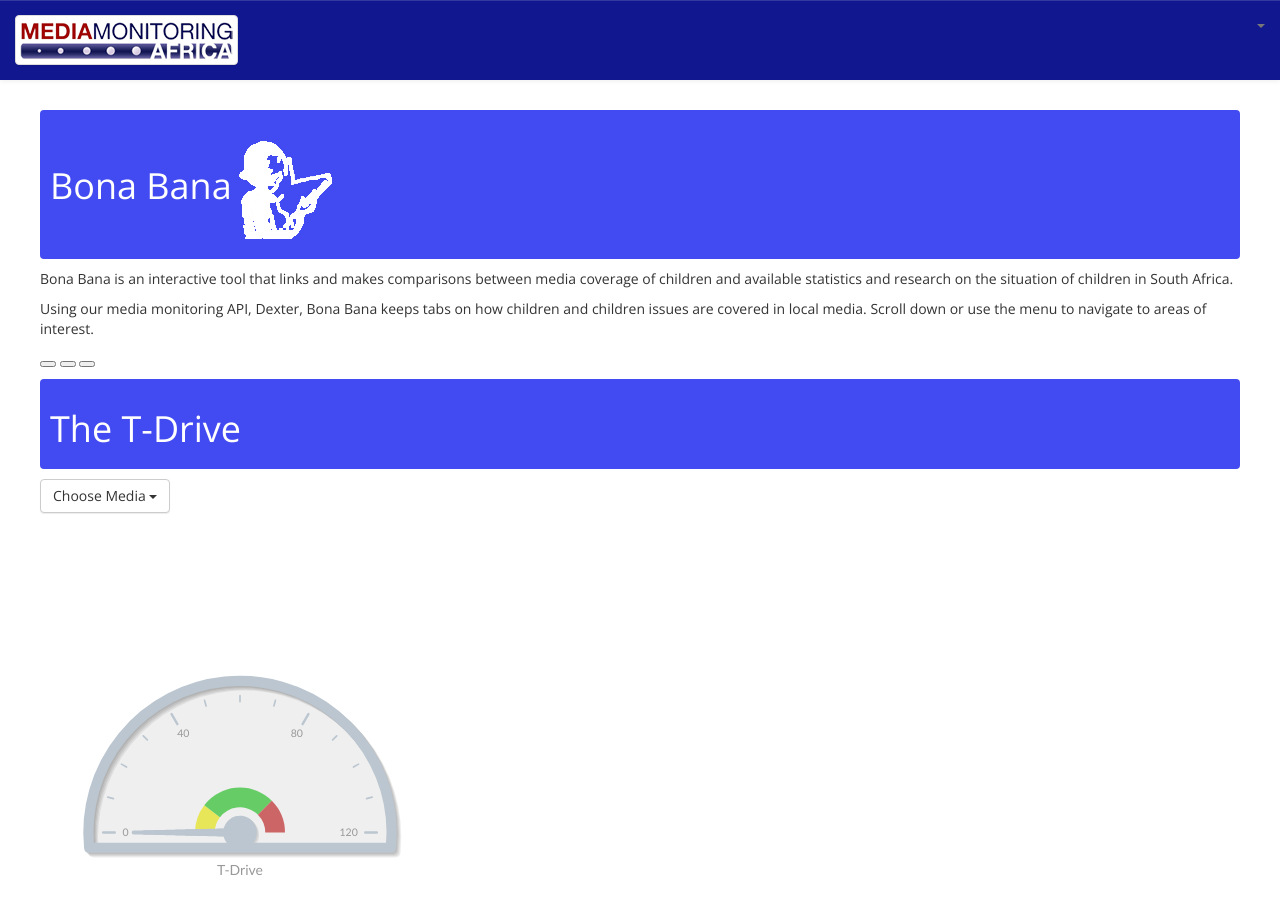
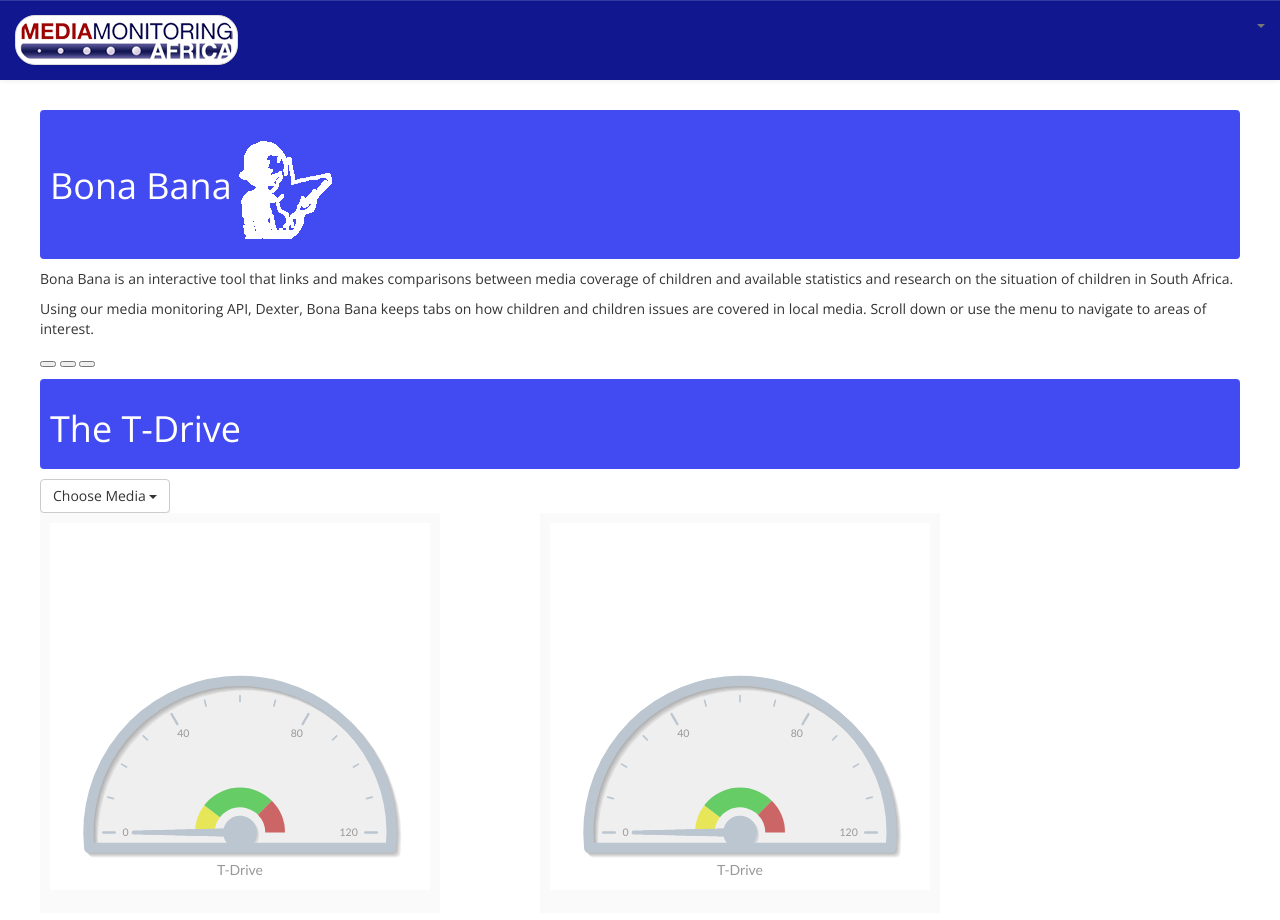
Before and after one commit to siyafrica/BonaBana, a plain HTML site: page index.html in a window 1280 px wide. Shown: the top 920 px of the page. Drawn offline with nearby package versions, Linux system fonts and the light colour scheme.

Commit message:
fixed T-Drive positioning

```diff
--- a/css/style.css
+++ b/css/style.css
@@ -20,14 +20,14 @@
 	width: 900px;
 	height: auto;
 }
-#MeterGauge, #MeterGauge2 {
+div#MeterGauge, div#MeterGauge2 {
 	background-color: #fafafa;
 	margin: 0px;
 	padding: 0px;
 }
-#MeterGauge {
+div#MeterGauge {
 	float: left;
 }
-#MeterGauge2 {
+div#MeterGauge2 {
 	float: right;
 }
--- a/index.html
+++ b/index.html
@@ -7,6 +7,7 @@
     		<title>Bona Bana</title>
 
     		<!-- The CSS goes here -->
+    		<link rel="stylesheet" type="text/css" href="css/style.css">
 
     		<!-- The css for jqplot -->
 			<link rel="stylesheet" type="text/css" href="css/jquery.jqplot.css">
```
